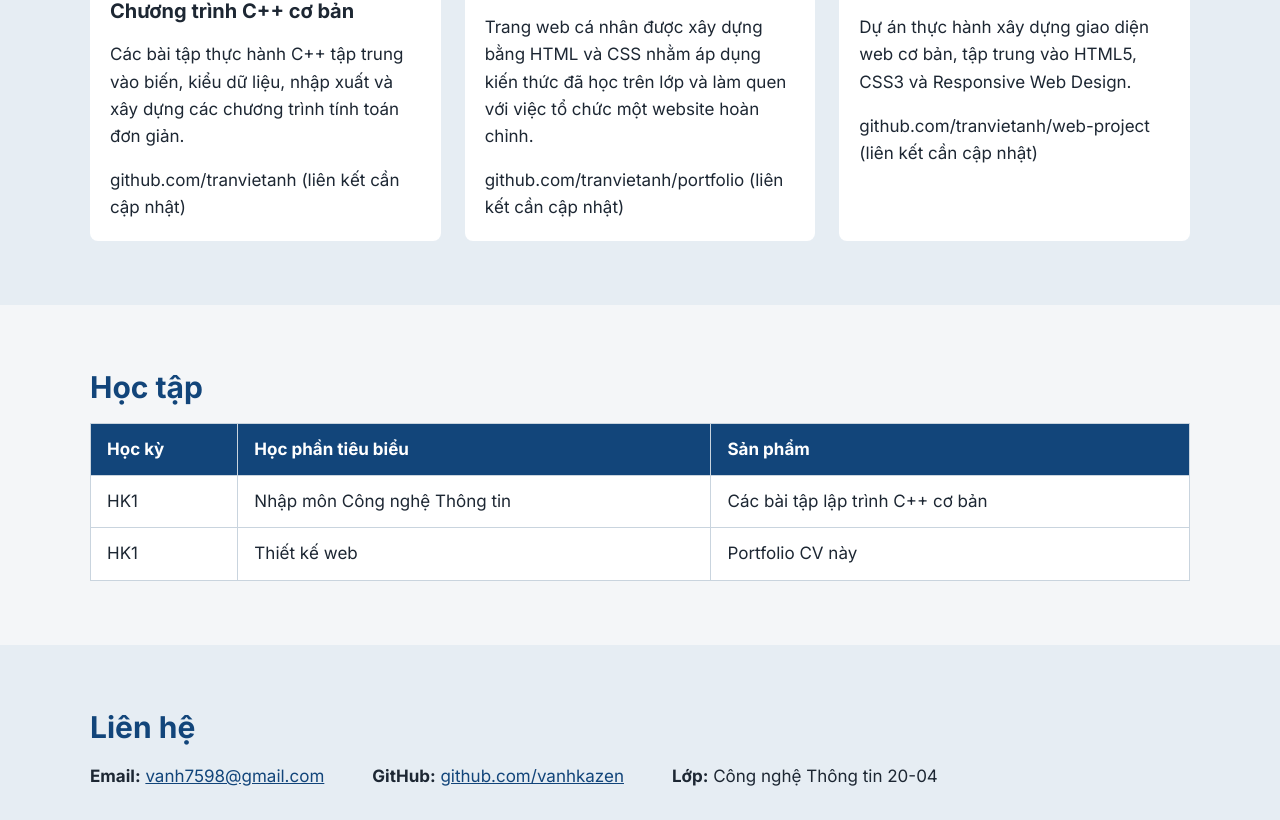
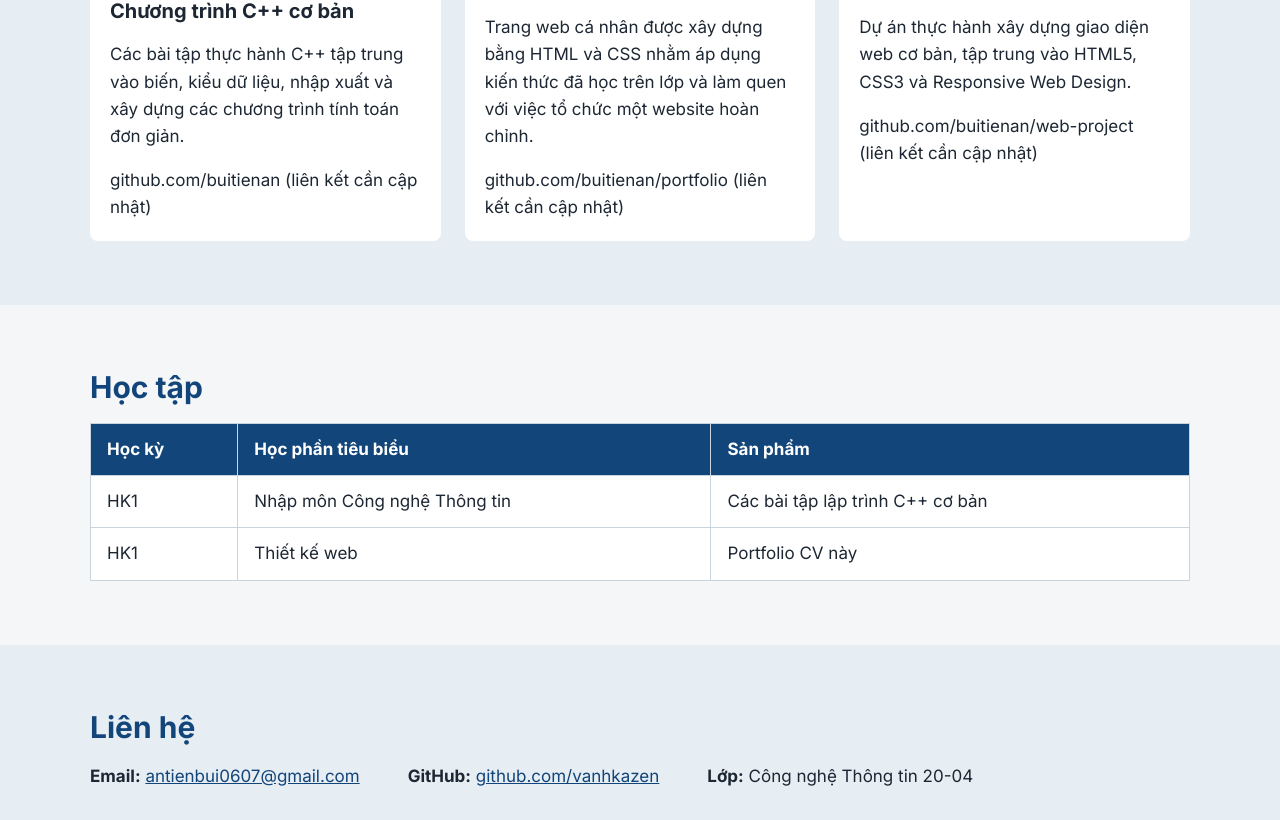
Before and after one commit to antienbui0607-crypto/K20_portfolio_CNTT20-04, a plain HTML site: page index.html in a window 1280 px wide. Shown: the part 1060-1880 px from the top of the page. Drawn offline with Linux system fonts and the light colour scheme.

Commit message:
Update index.html

```diff
--- a/index.html
+++ b/index.html
@@ -34,7 +34,7 @@
             Sinh viên năm nhất, ngành Công nghệ Thông tin
           </p>
 
-          <h1>Trần Việt Anh</h1>
+          <h1>Bùi Tiến An</h1>
 
           <p>
             Mình là sinh viên CNTT, hiện đang tập trung xây dựng nền tảng lập
@@ -48,7 +48,7 @@
         </div>
 
         <img class="avatar" src="assets/791975572_1060704449904978_7434436045093909714_n.jpg"
-          alt="Ảnh đại diện minh họa của Trần Việt Anh" />
+          alt="Ảnh đại diện minh họa của Bùi Tiến An" />
       </div>
     </section>
 
@@ -83,7 +83,7 @@
             </p>
 
             <span class="pending-link">
-              github.com/tranvietanh (liên kết cần cập nhật)
+              github.com/buitienan (liên kết cần cập nhật)
             </span>
           </article>
 
@@ -99,7 +99,7 @@
             </p>
 
             <span class="pending-link">
-              github.com/tranvietanh/portfolio (liên kết cần cập nhật)
+              github.com/buitienan/portfolio (liên kết cần cập nhật)
             </span>
           </article>
 
@@ -114,7 +114,7 @@
             </p>
 
             <span class="pending-link">
-              github.com/tranvietanh/web-project (liên kết cần cập nhật)
+              github.com/buitienan/web-project (liên kết cần cập nhật)
             </span>
           </article>
         </div>
@@ -159,8 +159,8 @@
         <ul class="contact">
           <li>
             <strong>Email:</strong>
-            <a href="mailto:vanh7598@gmail.com">
-              vanh7598@gmail.com
+            <a href="mailto:antienbui0607@gmail.com">
+              antienbui0607@gmail.com
             </a>
           </li>
 
@@ -223,7 +223,7 @@
 
   <footer class="site-footer">
     <div class="container">
-      <p>© 2026 Trần Việt Anh. All rights reserved.</p>
+      <p>© 2026 Bùi Tiến An. All rights reserved.</p>
     </div>
   </footer>
 </body>
```
